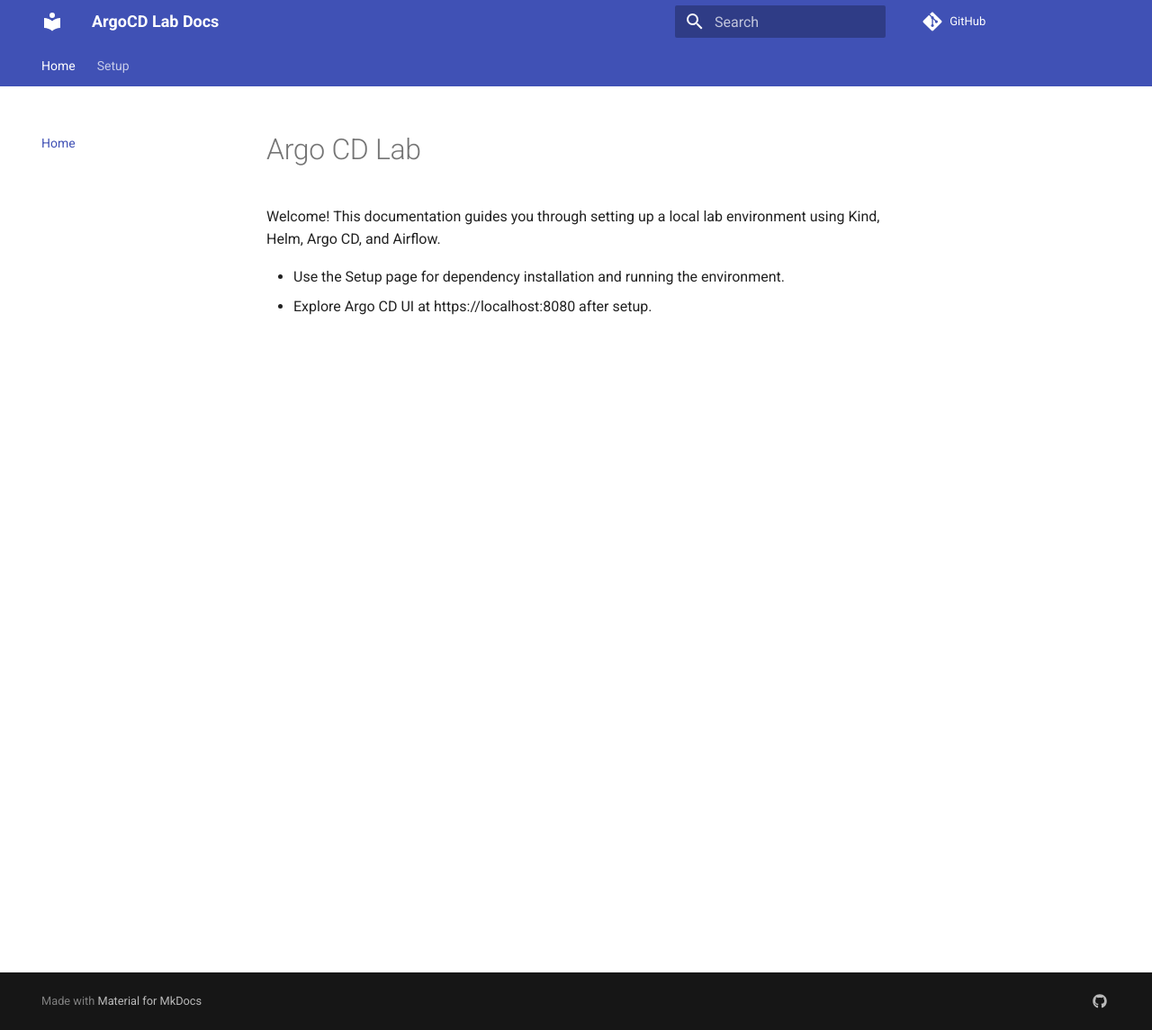
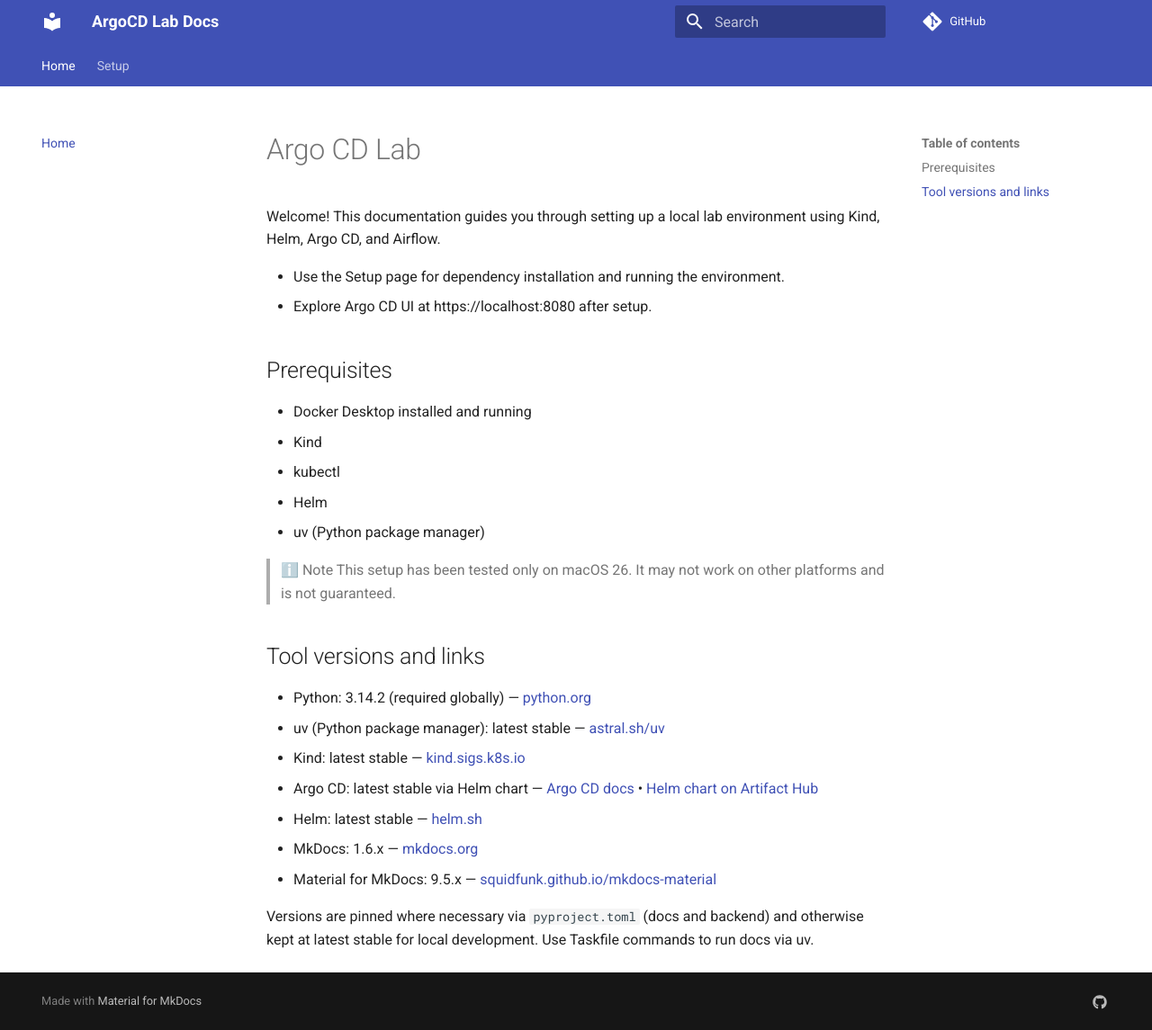
Before and after one commit to barbarosydev/argocd-lab, an MkDocs documentation site: the page built from docs/index.md, in a window 1280 px wide and 1145 px high. Shown: the whole window at 90% size. Built offline with MkDocs 1.6.1 and Material for MkDocs 9.7.7, drawn with Linux system fonts in a browser that asks for light colours; comment, search, counter and statistics services are not loaded.

```diff
--- a/docs/index.md
+++ b/docs/index.md
@@ -4,3 +4,26 @@ Welcome! This documentation guides you through setting up a local lab environmen
 
 - Use the Setup page for dependency installation and running the environment.
 - Explore Argo CD UI at https://localhost:8080 after setup.
+
+## Prerequisites
+
+- Docker Desktop installed and running
+- Kind
+- kubectl
+- Helm
+- uv (Python package manager)
+
+> ℹ️ Note
+> This setup has been tested only on macOS 26. It may not work on other platforms and is not guaranteed.
+
+## Tool versions and links
+
+- Python: 3.14.2 (required globally) — [python.org](https://www.python.org/)
+- uv (Python package manager): latest stable — [astral.sh/uv](https://astral.sh/uv/)
+- Kind: latest stable — [kind.sigs.k8s.io](https://kind.sigs.k8s.io/)
+- Argo CD: latest stable via Helm chart — [Argo CD docs](https://argo-cd.readthedocs.io/) • [Helm chart on Artifact Hub](https://artifacthub.io/packages/helm/argo/argo-cd)
+- Helm: latest stable — [helm.sh](https://helm.sh/)
+- MkDocs: 1.6.x — [mkdocs.org](https://www.mkdocs.org/)
+- Material for MkDocs: 9.5.x — [squidfunk.github.io/mkdocs-material](https://squidfunk.github.io/mkdocs-material/)
+
+Versions are pinned where necessary via `pyproject.toml` (docs and backend) and otherwise kept at latest stable for local development. Use Taskfile commands to run docs via uv.
--- a/docs/pyproject.toml
+++ b/docs/pyproject.toml
@@ -2,7 +2,7 @@
 name = "argocd-lab-docs"
 version = "0.1.0"
 description = "Documentation environment for argocd-lab"
-requires-python = ">=3.10"
+requires-python = "==3.14.2"
 dependencies = [
   "mkdocs>=1.6.0",
   "mkdocs-material>=9.5.12",
```
Also changed, not shown: .pre-commit-config.yaml (added, +42 -0 lines), 16 other files.
